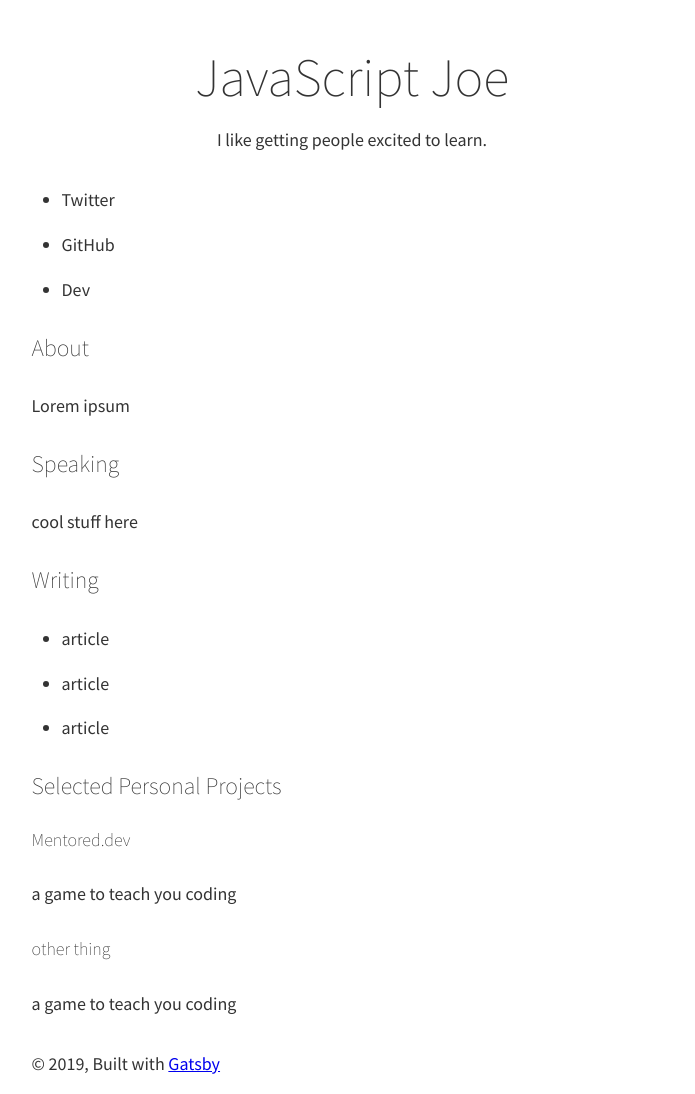
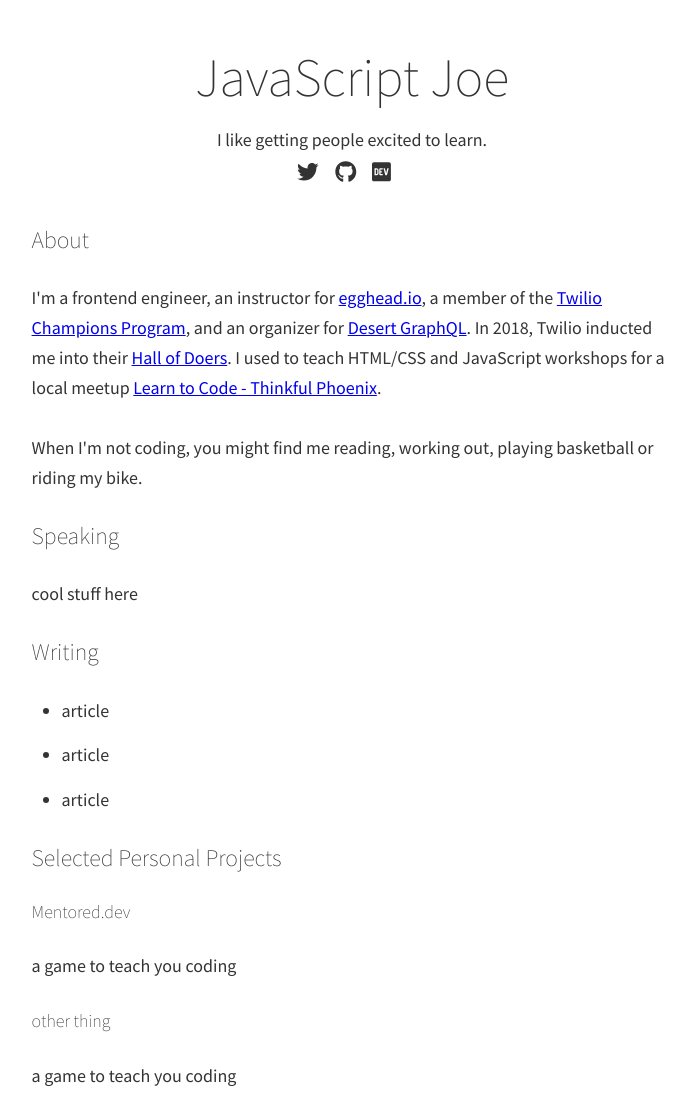
Before and after one commit to jsjoeio/jsjoe.io, a Gatsby site: page / in a window 1280 px wide. Shown: the top 1094 px of the page, without its empty margins (288-983 px from the left). Built offline with nearby package versions, Linux system fonts and the light colour scheme; Gatsby itself is replaced by a stand-in of ours.

Commit message:
Refactor Header and About section

```diff
--- /dev/null
+++ b/src/components/atoms/About.js
@@ -0,0 +1,21 @@
+import React from 'react'
+import { useStaticQuery, graphql } from 'gatsby'
+const About = () => {
+  const data = useStaticQuery(graphql`
+    query AboutQuery {
+      site {
+        siteMetadata {
+          about
+        }
+      }
+    }
+  `)
+  return (
+    <section>
+      <h3>About</h3>
+      <div dangerouslySetInnerHTML={{ __html: data.site.siteMetadata.about }} />
+    </section>
+  )
+}
+
+export default About
--- a/src/components/atoms/Header.js
+++ b/src/components/atoms/Header.js
@@ -1,15 +1,21 @@
 import React from 'react'
 import { useStaticQuery, graphql } from 'gatsby'
 import styled from 'styled-components'
+import SocialIcons from '../molecules/SocialIcons'
 
 const Container = styled.header`
   text-align: center;
   margin-top: 48px;
+  margin-bottom: 36px;
 `
 
 const Title = styled.h1`
   font-size: 3rem;
   margin-bottom: 1rem;
+`
+
+const Tagline = styled.p`
+  margin-bottom: 0;
 `
 
 const Header = () => {
@@ -27,7 +33,8 @@ const Header = () => {
   return (
     <Container>
       <Title>{data.site.siteMetadata.title}</Title>
-      <p>{data.site.siteMetadata.tagline}</p>
+      <Tagline>{data.site.siteMetadata.tagline}</Tagline>
+      <SocialIcons />
     </Container>
   )
 }
--- a/src/pages/index.js
+++ b/src/pages/index.js
@@ -2,21 +2,12 @@ import React from 'react'
 
 import Layout from '../components/layout'
 import SEO from '../components/seo'
+import About from '../components/atoms/About'
 
 const IndexPage = () => (
   <Layout>
     <SEO title='JavaScript Joe' keywords={[`joe previte`, `javascript`, `joe`]} />
-    <div>
-      <ul>
-        <li>Twitter</li>
-        <li>GitHub</li>
-        <li>Dev</li>
-      </ul>
-    </div>
-    <section>
-      <h3>About</h3>
-      <p>Lorem ipsum</p>
-    </section>
+    <About />
     <section>
       <h3>Speaking</h3>
       <p>cool stuff here</p>
```
